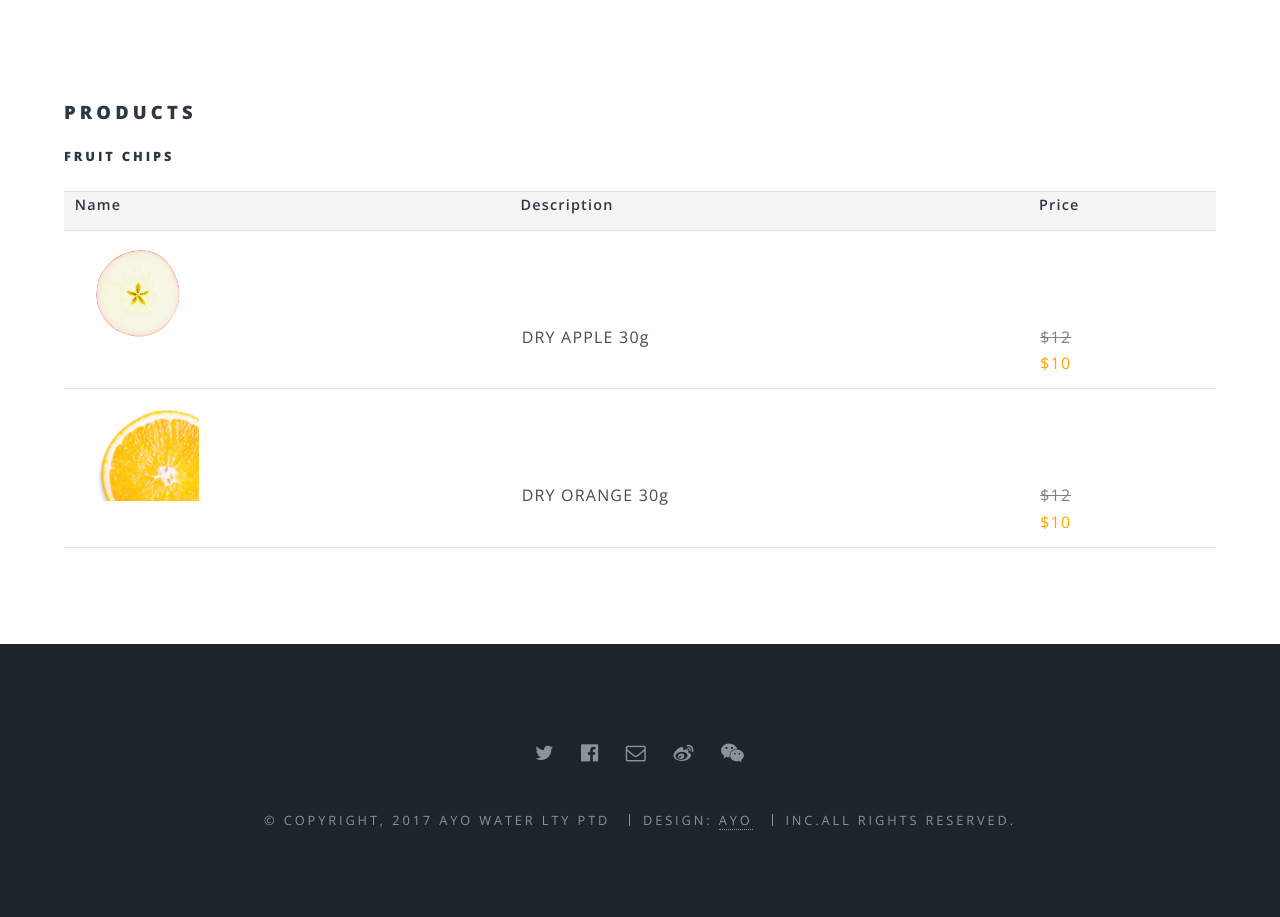
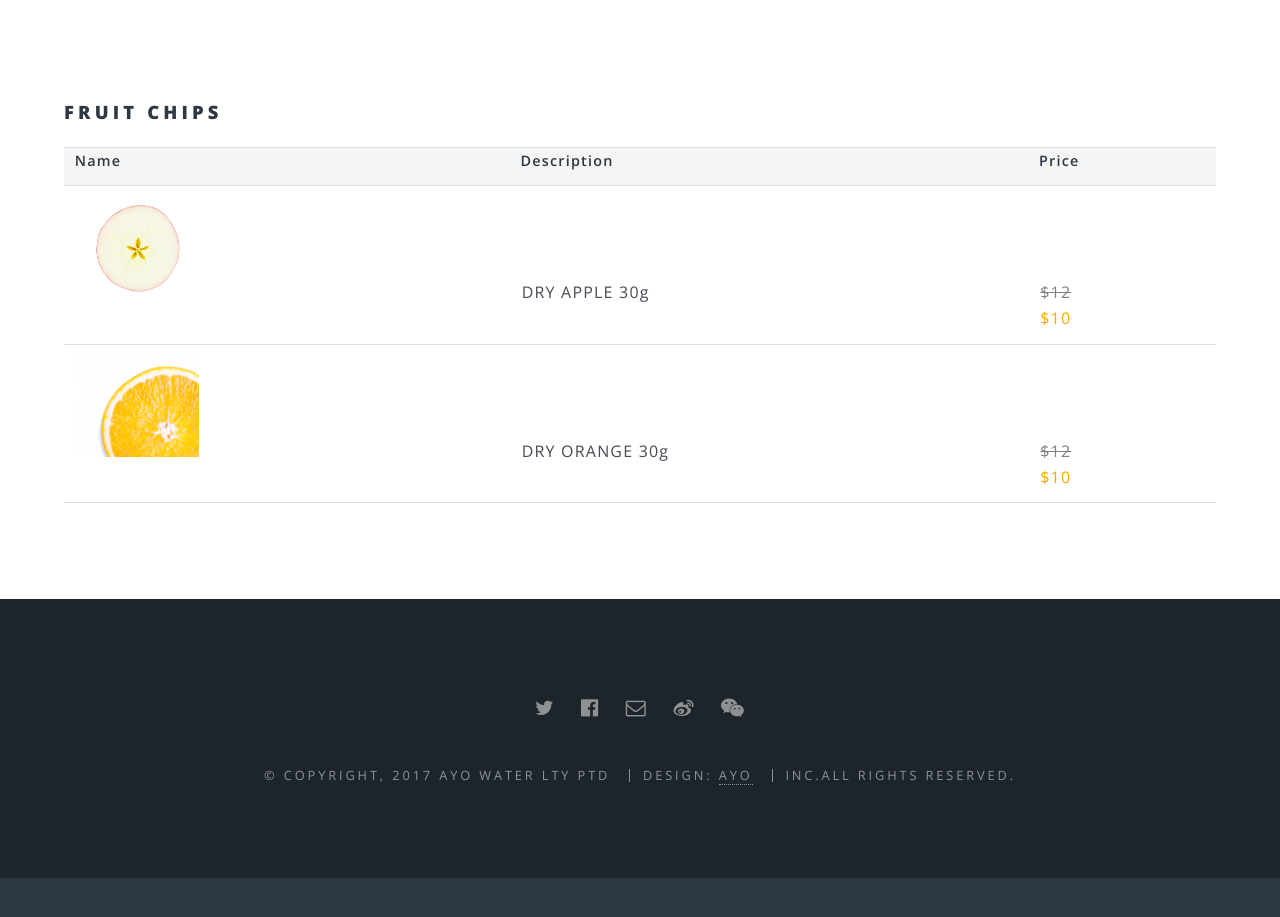
Before and after one commit to ckhung93/ayowater.github.io, a Jekyll site: the page built from products.html, in a window 1280 px wide and 1258 px high. Shown: the part 335-1252 px from the top of the window. Built offline with Jekyll 4.4.1, drawn with Linux system fonts in a browser that asks for light colours.

Commit message:
Update products.html

```diff
--- a/products.html
+++ b/products.html
@@ -2,9 +2,7 @@
 layout: page
 title: Products
 ---
-	<h3>Products</h3>
-	<h5><p>Fruit Chips</p></h5>
-
+	<h3>Fruit Chips</h3>
 <section>
 <table style="width:100%">
   <tr>
```
